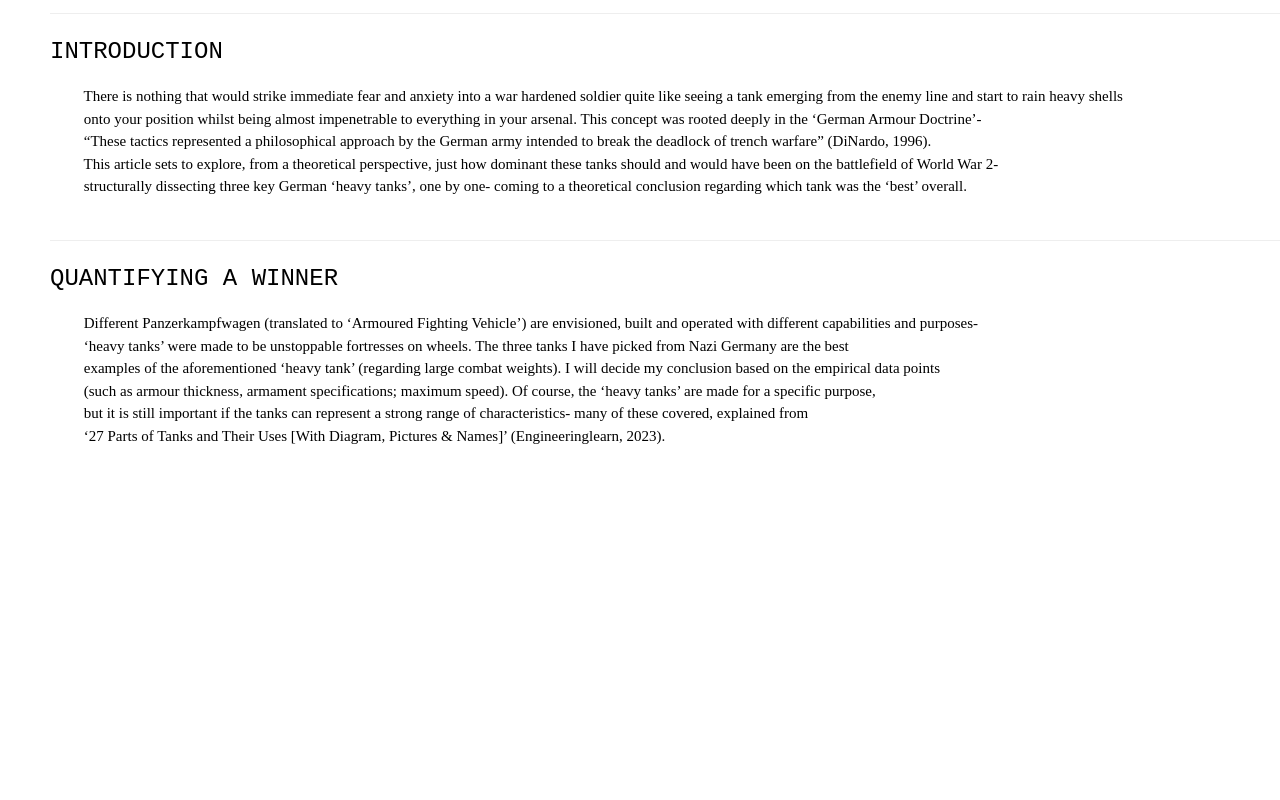
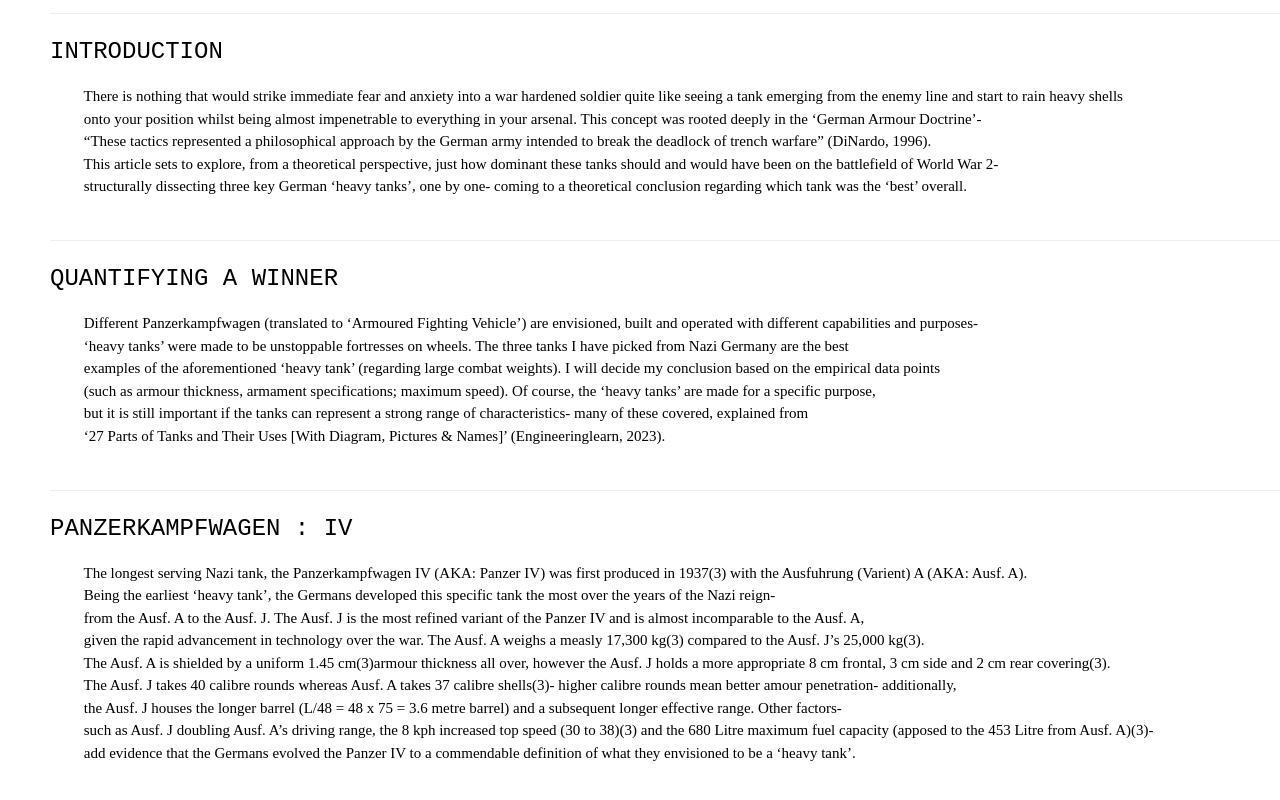
Before and after one commit to FEPSFY6822537/FY6822537, a plain HTML site: page index.html in a window 1280 px wide. Shown: the part 1210-2010 px from the top of the page. Before the commit the page ends 1695 px from the top, so only its background shows below. Drawn offline with nearby package versions, Linux system fonts and the light colour scheme.

Commit message:
Update index.html
added next para

```diff
--- a/index.html
+++ b/index.html
@@ -122,6 +122,22 @@
        </pre>
      </p>
 
+    <hr>
+    <h3 id="#PANZERKAMPFWAGEN : IV" style="font-family:Courier New;">PANZERKAMPFWAGEN : IV</h3>
+     <p class="ex1">
+       <pre style="font-family:Bahnschrift;">
+         The longest serving Nazi tank, the Panzerkampfwagen IV (AKA: Panzer IV) was first produced in 1937(3) with the Ausfuhrung (Varient) A (AKA: Ausf. A).
+         Being the earliest ‘heavy tank’, the Germans developed this specific tank the most over the years of the Nazi reign-
+         from the Ausf. A to the Ausf. J. The Ausf. J is the most refined variant of the Panzer IV and is almost incomparable to the Ausf. A,
+         given the rapid advancement in technology over the war. The Ausf. A weighs a measly 17,300 kg(3) compared to the Ausf. J’s 25,000 kg(3).
+         The Ausf. A is shielded by a uniform 1.45 cm(3)armour thickness all over, however the Ausf. J holds a more appropriate 8 cm frontal, 3 cm side and 2 cm rear covering(3).
+         The Ausf. J takes 40 calibre rounds whereas Ausf. A takes 37 calibre shells(3)- higher calibre rounds mean better amour penetration- additionally,
+         the Ausf. J houses the longer barrel (L/48 = 48 x 75 = 3.6 metre barrel) and a subsequent longer effective range. Other factors-
+         such as Ausf. J doubling Ausf. A’s driving range, the 8 kph increased top speed (30 to 38)(3) and the 680 Litre maximum fuel capacity (apposed to the 453 Litre from Ausf. A)(3)-
+         add evidence that the Germans evolved the Panzer IV to a commendable definition of what they envisioned to be a ‘heavy tank’.
+       </pre>
+     </p>
+
 
   </body>
 
```
